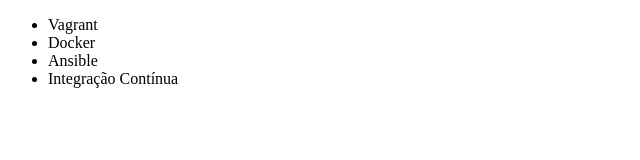
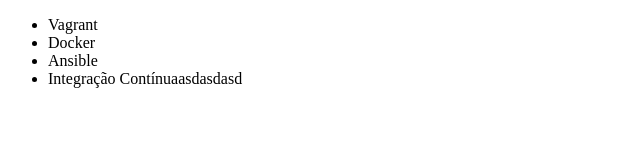
Before and after one commit to willianggilloni/exercicioGit1, a plain HTML site: page index.html in a window 1280 px wide. Shown: the full height of the page, 0-640 px from the left. Drawn offline with Linux system fonts and the light colour scheme.

Commit message:
alterando o código

```diff
--- a/index.html
+++ b/index.html
@@ -9,7 +9,7 @@
         <li>Vagrant</li>
         <li>Docker</li>
         <li>Ansible</li>
-        <li>Integração Contínua</li>
+        <li>Integração Contínuaasdasdasd</li>
     </ul>
 </body>
 </html>
```
